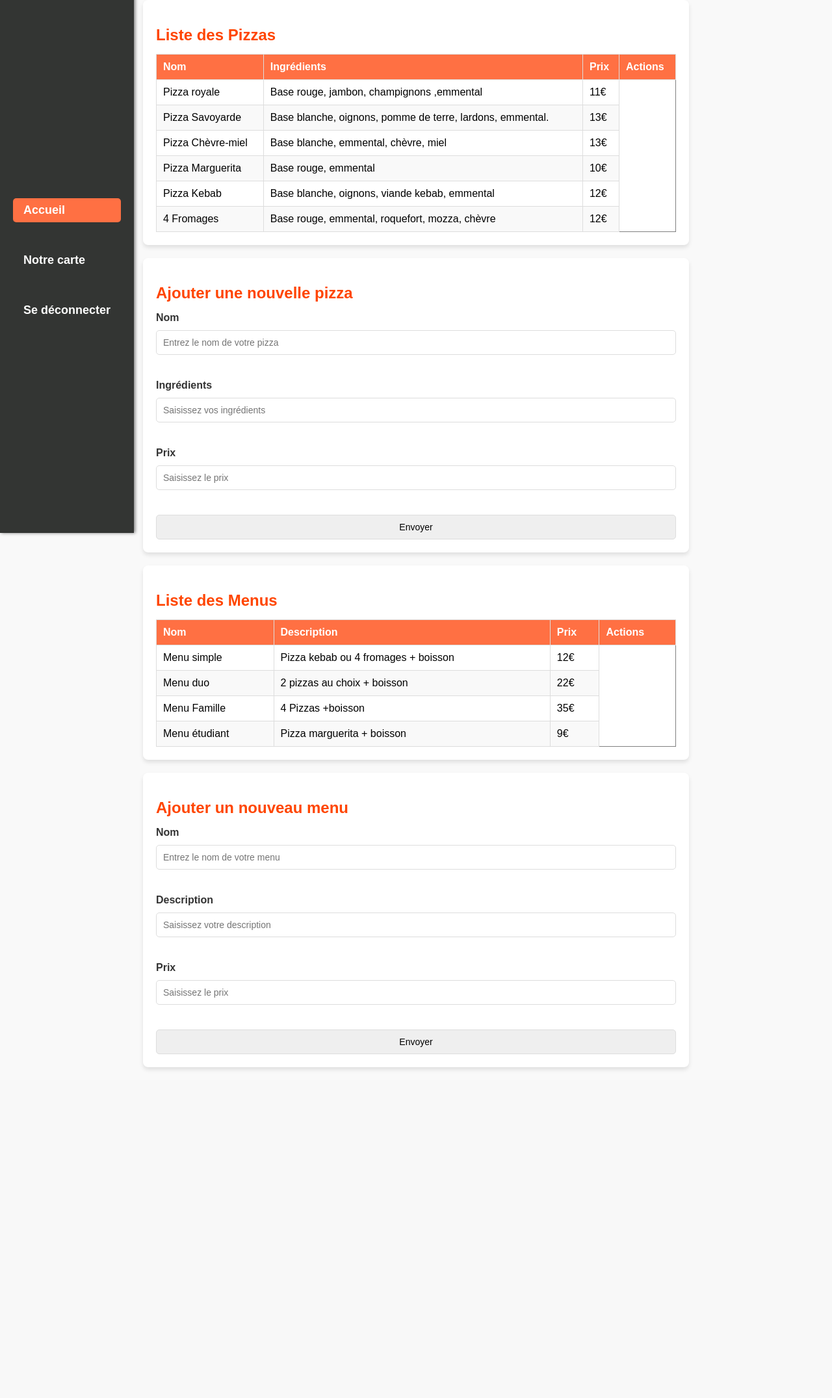
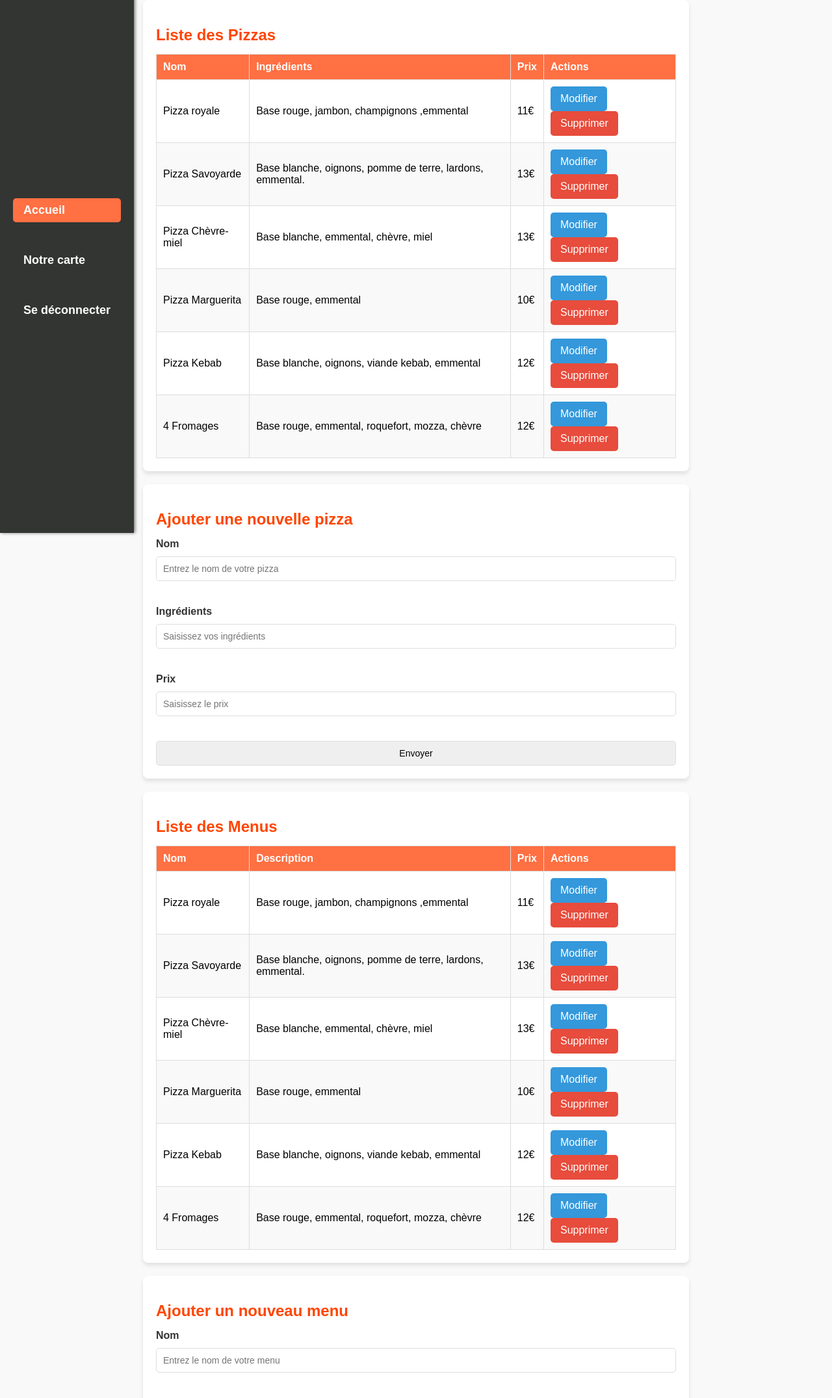
Before and after one commit to moralesjustin19/Gestionnaire-de-menu, a PHP site: page /gerer.php in a window 1280 px wide. Shown: the part 20-2171 px from the top of the page at 65% size. Before the commit the page ends 1666 px from the top, so only its background shows below. Run offline with PHP 8.4, Linux system fonts and the light colour scheme; a user stored in the database is signed in; data comes from the database, SQL or seed files in the repository.

Commit message:
Ajout du button suppr/modif sur la page gerer

```diff
--- a/gerer.php
+++ b/gerer.php
@@ -62,16 +62,18 @@ $menus = $requeteMenus->fetchAll(PDO::FETCH_ASSOC);
                     </tr>
                 </thead>
                 <tbody>
-                    <?php
-                    // Afficher dynamiquement les pizzas
-                    foreach ($pizzas as $pizza) {
-                        echo "<tr>";
-                        echo "<td>" . htmlspecialchars($pizza['nom']) . "</td>"; // Affiche le nom de la pizza
-                        echo "<td>" . htmlspecialchars($pizza['ingredients']) . "</td>"; // Affiche les ingrédients
-                        echo "<td>" . htmlspecialchars($pizza['prix']) . "€</td>"; // Affiche le prix
-                    }
-                    ?>
-                </tbody>
+                <?php foreach ($pizzas as $pizza): ?>
+                    <tr>
+                        <td><?= htmlspecialchars($pizza['nom']) ?></td>
+                        <td><?= htmlspecialchars($pizza['ingredients']) ?></td>
+                        <td><?= htmlspecialchars($pizza['prix']) ?>€</td>
+                        <td>
+                            <button class="btn modifier">Modifier</button>
+                            <button class="btn supprimer">Supprimer</button>
+                        </td>
+                    </tr>
+                <?php endforeach; ?>
+            </tbody>
             </table>
         </section>
 
@@ -103,18 +105,18 @@ $menus = $requeteMenus->fetchAll(PDO::FETCH_ASSOC);
                     </tr>
                 </thead>
                 <tbody>
-                    <?php
-                    // Afficher dynamiquement les menus
-                    foreach ($menus as $menu) {
-                        echo "<tr>";
-                        echo "<td>" . htmlspecialchars($menu['nom']) . "</td>"; // Affiche le nom du menu
-                        echo "<td>" . htmlspecialchars($menu['description']) . "</td>"; // Affiche la description
-                        echo "<td>" . htmlspecialchars($menu['prix']) . "€</td>"; // Affiche le prix
-
-
-                    }
-                    ?>
-                </tbody>
+                <?php foreach ($pizzas as $pizza): ?>
+                    <tr>
+                        <td><?= htmlspecialchars($pizza['nom']) ?></td>
+                        <td><?= htmlspecialchars($pizza['ingredients']) ?></td>
+                        <td><?= htmlspecialchars($pizza['prix']) ?>€</td>
+                        <td>
+                            <button class="btn modifier">Modifier</button>
+                            <button class="btn supprimer">Supprimer</button>
+                        </td>
+                    </tr>
+                <?php endforeach; ?>
+            </tbody>
             </table>
         </section>
 
--- a/stylesheet/gestion.css
+++ b/stylesheet/gestion.css
@@ -173,3 +173,30 @@ form button {
 form button:hover {
     background-color: #ff7043;
 }
+
+.btn {
+    padding: 10px 15px;
+    border: none;
+    border-radius: 5px;
+    font-size: 16px;
+    cursor: pointer;
+    transition: 0.3s ease-in-out;
+}
+
+.modifier {
+    background-color: #3498db;
+    color: white;
+}
+
+.modifier:hover {
+    background-color: #2980b9;
+}
+
+.supprimer {
+    background-color: #e74c3c;
+    color: white;
+}
+
+.supprimer:hover {
+    background-color: #c0392b;
+}
```
